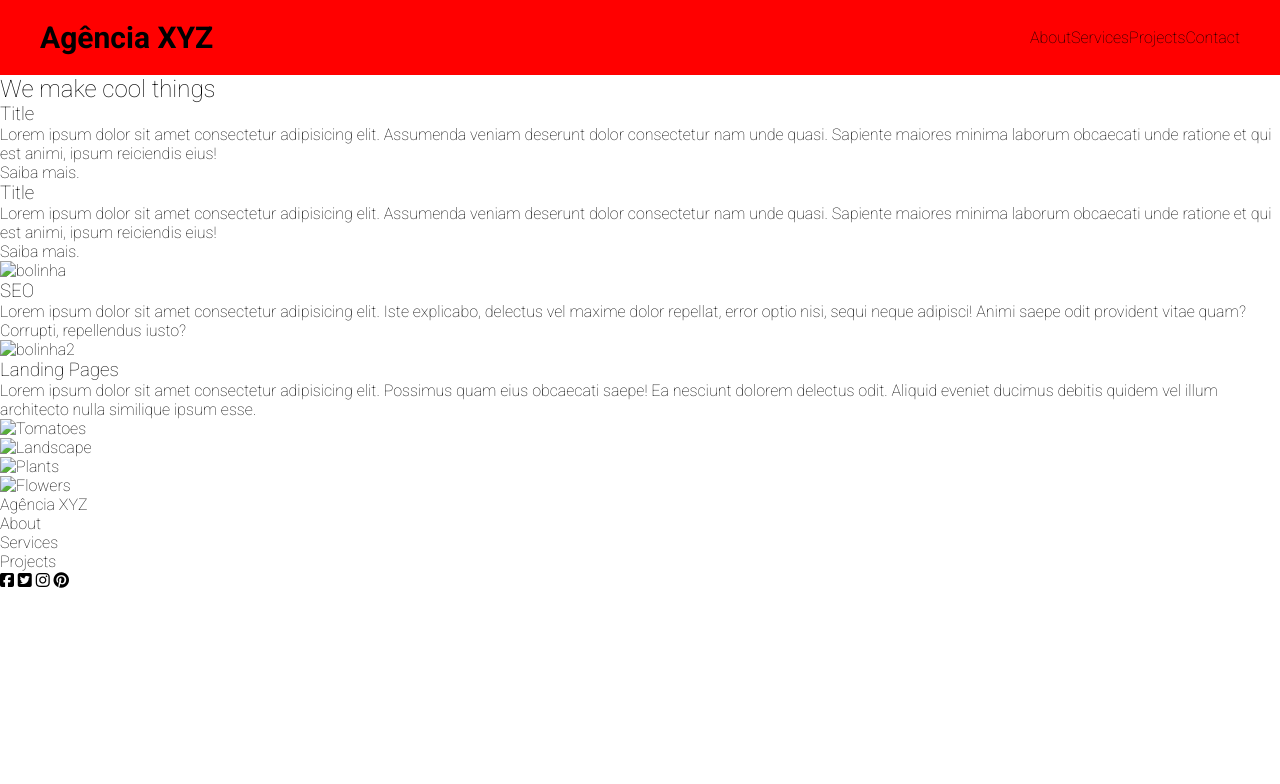
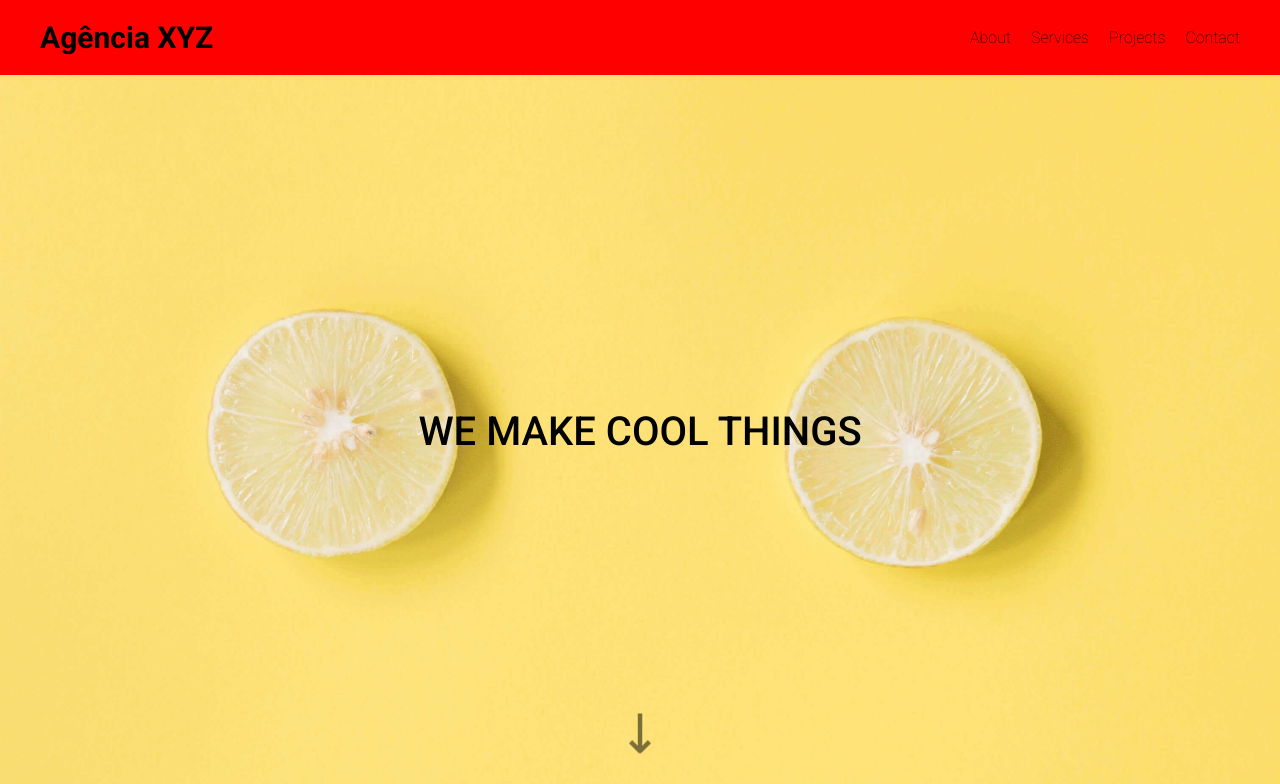
Before and after one commit to ReginaldoMonteiro/landingpage-grid, a plain HTML site: page index.html in a window 1280 px wide. Shown: the top 784 px of the page. Drawn offline with Linux system fonts and the light colour scheme.

```diff
--- a/index.html
+++ b/index.html
@@ -76,7 +76,7 @@
     <section class="services" id="services">
         <div class="service">
             <div class="services-info">
-                <img src="./src/images/bolinha1.png" alt="bolinha">
+                <img src="./src/img/bolinha1.png"
                 <h3>SEO</h3>
                 <p>Lorem ipsum dolor sit amet consectetur adipisicing elit. Iste explicabo, delectus vel maxime dolor
                     repellat, error optio nisi, sequi neque adipisci! Animi saepe odit provident vitae quam? Corrupti,
@@ -85,7 +85,7 @@
         </div>
         <div class="service">
             <div class="services-info">
-                <img src="./src/images/bolinha2.png" alt="bolinha2">
+                <img src="./src/img/bolinha2.png" alt="bolinha2">
                 <h3>Landing Pages</h3>
                 <p>Lorem ipsum dolor sit amet consectetur adipisicing elit. Possimus quam eius obcaecati saepe! Ea
                     nesciunt dolorem delectus odit. Aliquid eveniet ducimus debitis quidem vel illum architecto nulla
@@ -97,22 +97,22 @@
     <section class="projects" id="projects">
         <div class="project">
             <a href="/">
-                <img src="./src/images/tomatoes.jpg" alt="Tomatoes">
+                <img src="./src/img/tomatoes.jpg" alt="Tomatoes">
             </a>
         </div>
         <div class="project">
             <a href="/">
-                <img src="./src/images/landscape.jpg" alt="Landscape">
+                <img src="./src/img/landscape.jpg" alt="Landscape">
             </a>
         </div>
         <div class="project">
             <a href="/">
-                <img src="./src/images/plants3.jpg" alt="Plants">
+                <img src="./src/img/plants.jpg" alt="Plants">
             </a>
         </div>
         <div class="project">
             <a href="/">
-                <img src="./src/images/flowers.jpg" alt="Flowers">
+                <img src="./src/img/flowers.jpg" alt="Flowers">
             </a>
         </div>
     </section>
--- a/src/css/menu.css
+++ b/src/css/menu.css
@@ -1,5 +1,6 @@
 .header nav ul{
     display: flex;
+    gap: 20px;
 }
 .header nal ul li a{
     font-size: 2rem;
--- a/src/css/style.css
+++ b/src/css/style.css
@@ -44,20 +44,154 @@
 /* hero */
 .hero{
     grid-area: hero;
+    height: 89vh;
+    background: url("../img/lemons.jpg")center center no-repeat;
+    background-size: cover;
+    display: flex;
+    justify-content: center;
+    align-items: center;
+    position: relative;
+}
+.hero h2{
+    font-weight: 500;
+    text-transform: uppercase;
+    font-size: 4rem
+}
+.hero:after{
+    content: url("../img/seta_preta.png");
+    position: absolute;
+    height: 35px;
+    bottom: 40px;
+    animation: downarrow 0.6s infinite alternate ease-in-out;
+}
+@-webkit-keyframes downarrow{
+    0%{-webkit-transform: translateY(0);opacity: 0.4;}
+    100%{-webkit-transform: translateY(0.4em);opacity: 0.9;}
+}
+@media (max-width:425px){
+    .hero{
+        height:60vh;
+    }
+    .hero h2{
+        font-size: 2.5rem;
+    }
 }
 /* about */
 .about{
     grid-area:about;
+    display: grid;
+    grid-template-columns: 1fr 1fr;
+    max-width: var(--max-width-size);
+    margin: 0 auto;
+
+}
+.about .item{
+    padding: 20%;
+    display: flex;
+    flex-direction: column;
+    justify-content: center;
+    align-items: center;
+}
+
+.about .item h3{
+font-weight: 700;
+font-size: 4rem;
+}
+
+.about .item p{
+    font-weight: 400;
+    font-size: 1.8rem;
+    margin: 30% 0;
+    }
+    .about .item .btn-know-more{
+        font-size: 1.6rem;
+        align-self: flex-start;
+    }
+    .about .item .btn-know-more:hover{
+     font-weight: 700;
+    }
+
+.about .image{
+    width: 100%;
+    height: 100%;
+}
+.about .image.right{
+ background: url("../img/bridge.jpg") center center no-repeat;
+ background-size: cover;
+}
+.about .image.left{
+    background: url("../img/sky.jpg") center center no-repeat;
+    background-size: cover;
+   }
+
+   @media(max-width:425px){
+    .about{
+   grid-template-columns: 1fr;
+   grid-template-rows: repeat(4,1fr);
+   }
 }
 
 /* services */
 .services{
     grid-area: services;
+    display: grid;
+    grid-template-columns: 1fr 1fr;
+    text-align: center;
+}
+.services .service{
+ padding: 70px 20px;
+}
+.services .service img{
+    width: 250px;
+    margin-bottom: 30px;
+}
+.services .service h3{
+    font-size: 1.8rem;
+    font-weight: 700;
 }
 
+.services .service p{
+    font-size: 2rem;
+    font-weight: 400;
+    max-width: 400px;
+    margin: 20px auto 0;
+    line-height: 25px;
+}
+
+.services .service:nth-child(1) {
+background-color: lightskyblue;
+}
+.services .service:nth-child(2) {
+    background-color: lightpink;
+    }
+    @media(max-width:425px){
+        .services{
+            grid-template-columns: 1fr;
+        }
+    }
 /* projects */
 .projects{
     grid-area: projects;
+    display: grid;
+    grid-template-columns: repeat(4,1fr);
+}
+.projects img{ height: 100%;
+    transition: 0.3s;
+}
+.projects a:hover img{
+    opacity: 0.8;
+}
+@media(max-width:768px){
+    .projects{
+        grid-template-columns: 1fr 1fr;
+        grid-template-rows: 1fr 1fr;
+    }
+}
+@media(max-width:425px){
+    .projects{
+        grid-template-columns: 1fr;
+        grid-template-rows: repeat(4,1fr);
+    }
 }
 
 /* footer */
```
Also changed, not shown: src/img/bolinha1.png (added), src/img/bolinha2.png (added), src/img/bridge.jpg (added), src/img/flowers.jpg (added), src/img/landscape.jpg (added), src/img/lemons.jpg (added), src/img/plants.jpg (added), src/img/seta_preta.png (added), src/img/sky.jpg (added), src/img/tomatoes.jpg (added).
